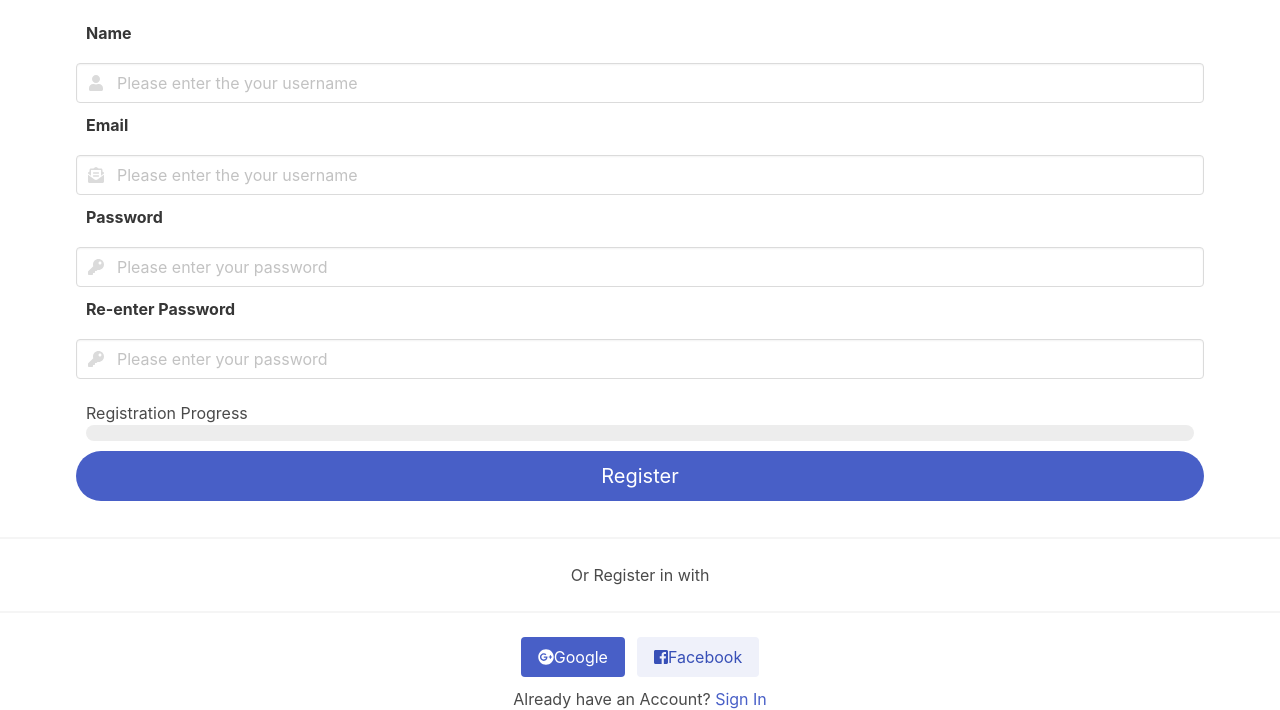
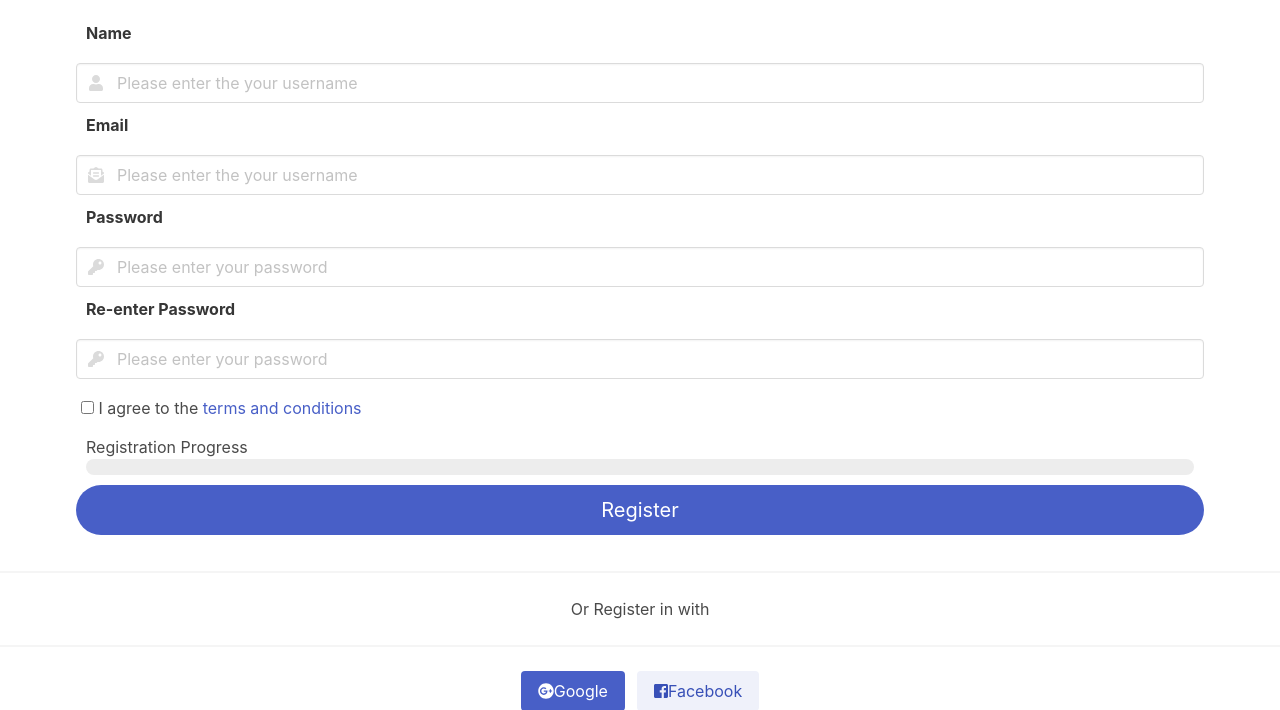
Before and after one commit to tywaynebuchanan/webbits, a PHP site: page /reguser.html in a window 1280 px wide. Shown: the part 183-893 px from the top of the page. Run offline with PHP 8.4, Linux system fonts and the light colour scheme; some libraries are stand-ins or nearby versions.

Commit message:
Added checkbox to registration page

```diff
--- a/reguser.html
+++ b/reguser.html
@@ -28,7 +28,7 @@
 		<div class="appear space" id="error_blank">
 			<article class="message is-danger">
   				<div class="message-header">
-    				<p>Important1</p>
+    				<p>Important!</p>
     				<button class="delete pointer" aria-label="delete"  onclick="removeMessage()" ></button>
   					</div>
   					<div class="message-body">
@@ -37,6 +37,7 @@
     				<p><strong>Your Email Address</strong></p>
     				<p><strong>Password</strong></p>
     				<p><strong>Confirm Password</strong></p>
+    				<p><strong>Agreed to the Terms and Conditions</strong></p>
   				</div>
 			</article>
 		</div>
@@ -98,11 +99,27 @@
 				</dir>
 			</div>
 
+
+			<div class="container space-1">
+				<label class="checkbox">
+	  			<input type="checkbox" id="checkbox">
+	  			I agree to the <a href="#">terms and conditions</a>
+				</label>
+			</div>
+
+			<dir id = "error_checkbox" class ="appear">
+					<div class="notification is-danger">
+					You did not agree to the terms and conditions
+					</div>
+				</dir>
+
 			<div class="container">
 				<div class="space">Registration Progress
 				<progress class="progress is-link" id="progress" value="0" max="100">15%</progress>
 			</div>
 		</div>
+
+
 
 			<div class="field">
 			  		<div class="control">
--- a/script.js
+++ b/script.js
@@ -51,14 +51,16 @@ function RegValidate(){
 	var inputemail = document.getElementById("email");
 	var inputpwd = document.getElementById("pwd");
 	var inputcpwd = document.getElementById("con_pwd");
+	var checkbox = document.getElementById("checkbox");
 	var error_blank = document.getElementById("error_blank");
 	var error_1 = document.getElementById("error_name");
 	var error_2 = document.getElementById("error_email");
 	var error_3 = document.getElementById("error_pwd");
 	var error_4 = document.getElementById("error_lgt");
+	var error_checkbox = document.getElementById("error_checkbox");
 
 
-	if(!inputname.value && !inputemail.value && !inputpwd.value && !inputcpwd.value)
+	if(!inputname.value && !inputemail.value && !inputpwd.value && !inputcpwd.value && !checkbox.checked)
 	{
 		error_blank.style.display = 'inline';
 		return false;
@@ -91,14 +93,23 @@ function RegValidate(){
 		error_3.style.display = 'inline';
 		document.getElementById("con_pwd").value="";
 		return false;
+	}
 
-	} else {
+	if(!checkbox.checked)
+	{
+		error_checkbox.style.display = 'inline';
+		return false;
+
+	}else {
 		window.open('success.html');
+
 		document.getElementById("name").value="";
   		document.getElementById("email").value="";
   		document.getElementById("pwd").value="";
   		document.getElementById("con_pwd").value="";
+  		document.getElementById("checkbox").checked = false;
   		document.getElementById("progress").value =0;
+  		error_blank.style.display = 'none';
 
 	}
 
--- a/style.css
+++ b/style.css
@@ -11,3 +11,5 @@ display: flex;
 .appear_error{display: none;}
 
 .space{padding: 10px;}
+
+.space-1{padding: 5px;}
```
